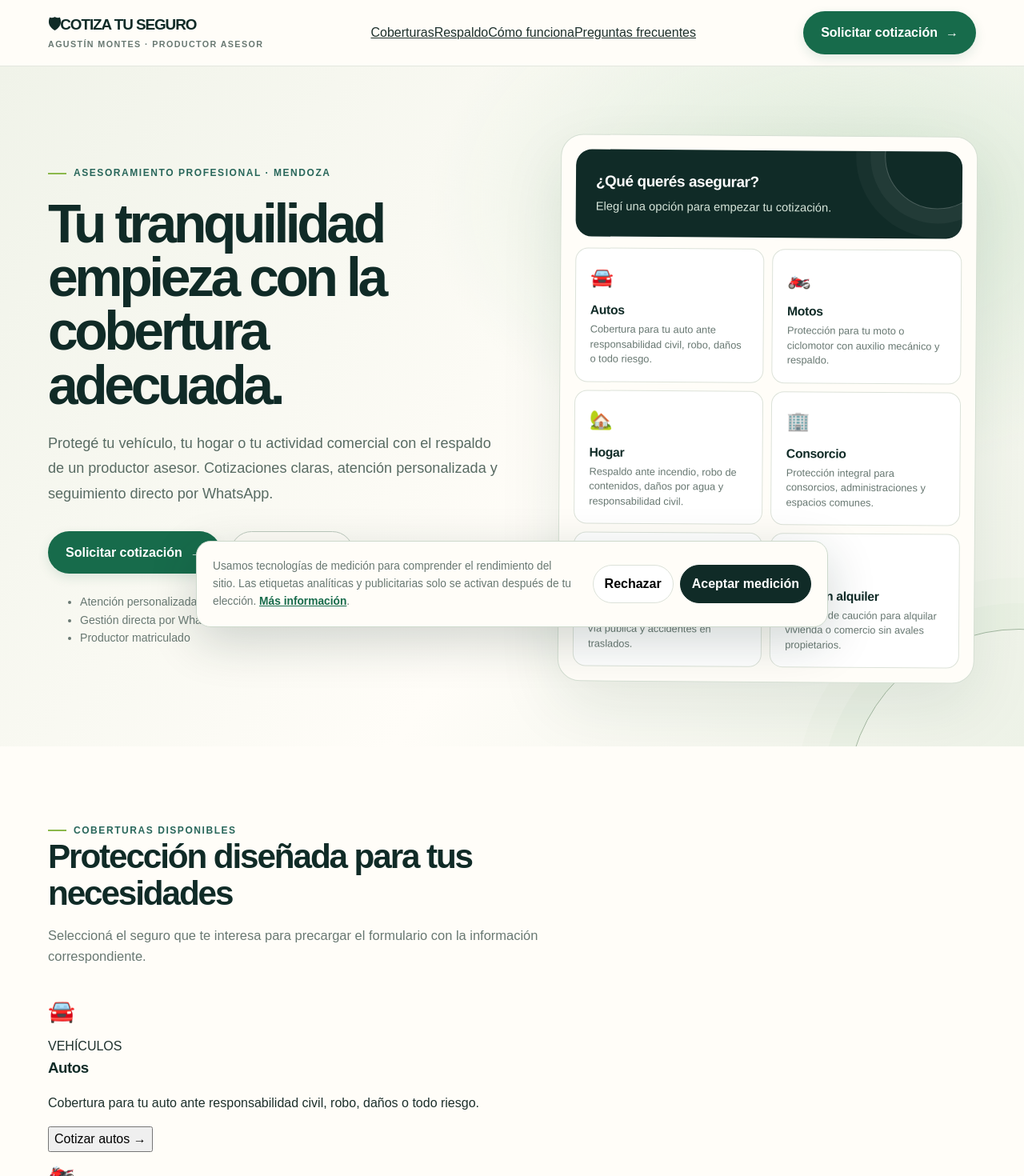
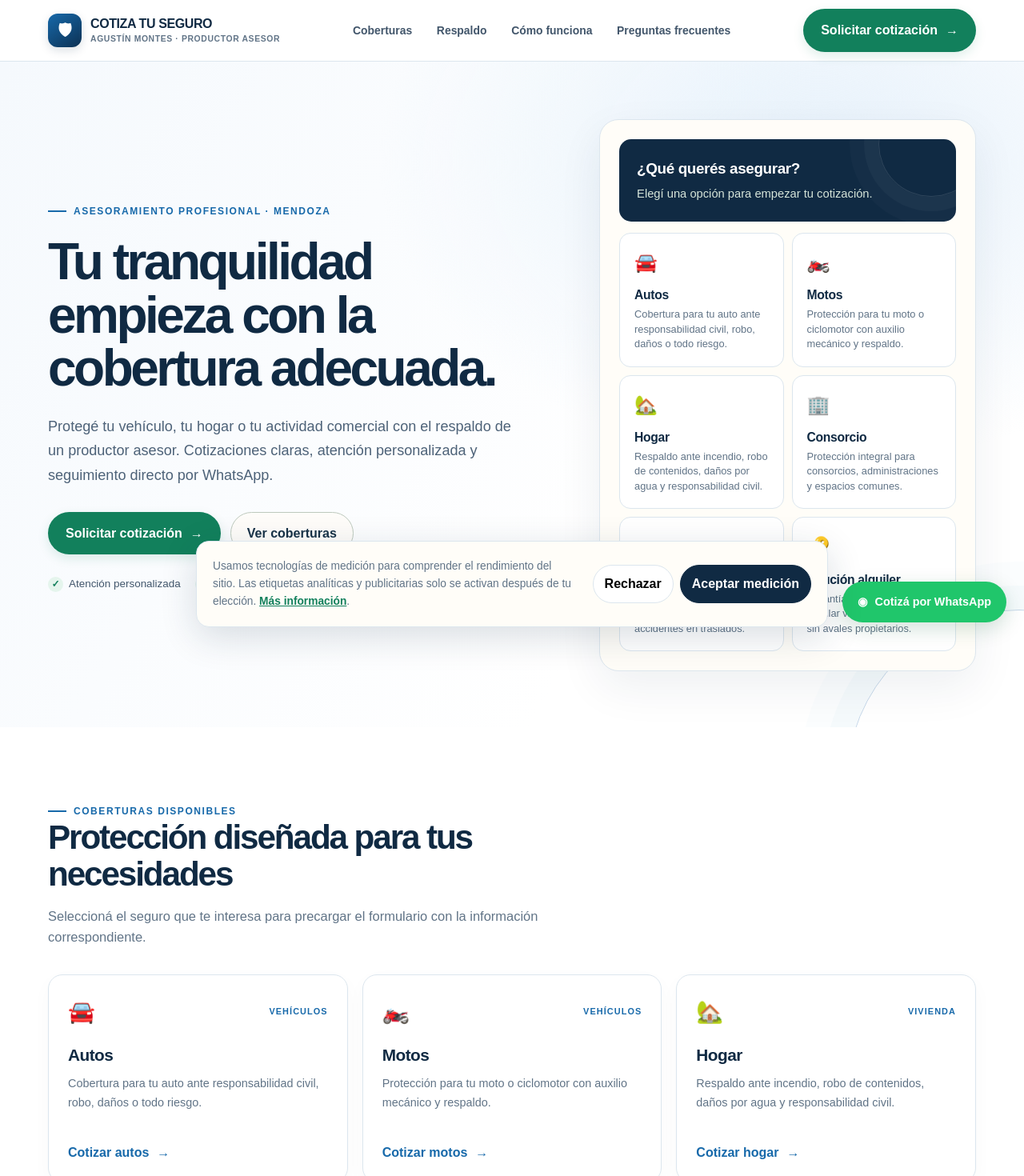
Before and after one commit to popnegro/cotizatuseguro, a Next.js app: page / in a window 1280 px wide. Shown: the top 1470 px of the page at 80% size. Built offline with nearby package versions, Linux system fonts and the light colour scheme.

Commit message:
Integrar rediseño AI Studio: app/globals.css

```diff
--- a/app/globals.css
+++ b/app/globals.css
@@ -90,3 +90,86 @@ h3{color:var(--navy);margin:0 0 8px;letter-spacing:-.025em}
 @media(prefers-reduced-motion:reduce){html{scroll-behavior:auto}*,*::before,*::after{transition:none!important;animation:none!important}}
 /* Honeypot remains in the DOM for bots but outside the visual and keyboard flow. */
 .honeypot-field{position:absolute!important;width:1px!important;height:1px!important;padding:0!important;margin:-1px!important;overflow:hidden!important;clip:rect(0,0,0,0)!important;white-space:nowrap!important;border:0!important}
+
+/* AI Studio reference alignment: blue/navy identity, compact navigation and structured coverage cards. */
+:root{--navy:#102a43;--blue:#1769aa;--sky:#eaf4fb;--ink:#183247;--muted:#617487;--paper:#f7fafc;--line:#dce6ee;--green:#12805c;--green-dark:#0d684c;--lime:#d8f36a;--white:#fff}
+body{background:#fff;color:var(--ink);font-family:Arial,Helvetica,sans-serif}
+.site-header{background:#ffffffed;border-bottom-color:#dce6ee;backdrop-filter:blur(14px)}
+.header-inner{min-height:76px;gap:24px}
+.brand{display:flex;align-items:center;gap:11px;flex-shrink:0;font-size:1rem;letter-spacing:-.025em}
+.brand-mark{display:grid;place-items:center;width:42px;height:42px;border-radius:12px;background:linear-gradient(145deg,#1769aa,#0d3153);color:#fff;font-size:1.25rem;box-shadow:0 4px 12px #102a4325}
+.brand-copy{display:block}
+.brand small{font-size:.65rem;letter-spacing:.06em;color:#617487;margin-top:4px}
+.main-nav{display:flex;align-items:center;justify-content:center;gap:clamp(14px,2.4vw,34px);flex:1}
+.main-nav a{font-size:.87rem;font-weight:750;color:#42566b;text-decoration:none;transition:color .15s}
+.main-nav a:hover{color:var(--blue)}
+.header-cta,.button{background:var(--green);box-shadow:0 5px 14px #12805c22}
+.header-cta:hover,.button:hover{background:var(--green-dark)}
+.hero{background:radial-gradient(ellipse at 80% 15%,#e6f1fb 0,transparent 38%),linear-gradient(120deg,#f5f9fd 0%,#fff 65%);padding:72px 0 70px}
+.hero:before{border-color:#c5d8e9;box-shadow:0 0 0 30px #dceaf533,0 0 0 60px #dceaf51c}
+.hero-grid{grid-template-columns:1.15fr .85fr;gap:52px}
+.eyebrow{color:#1769aa}
+.eyebrow:before{background:#1769aa}
+h1{font-size:clamp(2.65rem,5vw,4.55rem);line-height:1.04;letter-spacing:-.055em;color:#102a43}
+h2{color:#102a43}
+.lead{color:#4d6278;line-height:1.7}
+.hero-card{transform:none;border-color:#dce6ee;border-radius:24px;padding:24px;box-shadow:0 20px 55px #102a4312}
+.hero-card-top{background:#102a43;border-radius:15px;padding:22px}
+.hero-card-top:after{border-color:#ffffff20;box-shadow:0 0 0 18px #ffffff08,0 0 0 36px #ffffff05}
+.product-link{border-color:#dce6ee;border-radius:14px}
+.product-link:hover{border-color:#8db9de;background:#f5faff;box-shadow:0 8px 18px #1769aa12}
+.product-link strong{color:#102a43}
+#seguros .section-intro{margin-bottom:34px}
+.coverage-grid{display:grid;grid-template-columns:repeat(3,minmax(0,1fr));gap:18px}
+.coverage-card{display:flex;flex-direction:column;align-items:flex-start;min-height:260px;padding:24px;border:1px solid #dce6ee;border-radius:18px;background:#fff;box-shadow:0 8px 24px #102a4307;transition:transform .18s,border-color .18s,box-shadow .18s}
+.coverage-card:hover{transform:translateY(-3px);border-color:#a6c9e4;box-shadow:0 14px 28px #102a4310}
+.coverage-card-top{display:flex;align-items:center;justify-content:space-between;gap:12px;width:100%;margin-bottom:15px}
+.coverage-card .product-icon{margin:0;font-size:1.55rem}
+.coverage-category{font-size:.68rem;font-weight:900;letter-spacing:.1em;color:#1769aa}
+.coverage-card h3{font-size:1.3rem;margin-bottom:8px}
+.coverage-card p{font-size:.9rem;color:#617487;margin:0 0 22px;line-height:1.65}
+.coverage-action{display:inline-flex;align-items:center;gap:10px;margin-top:auto;padding:0;border:0;background:none;color:#1769aa;font-weight:800;cursor:pointer;text-align:left}
+.coverage-action:hover{color:#0d4777}
+.assurance-section{background:#f5f9fc;border-block:1px solid #e7eef4}
+.assurance-grid{display:grid;grid-template-columns:repeat(4,minmax(0,1fr));gap:14px}
+.assurance-card{padding:22px 18px;background:#fff;border:1px solid #dce6ee;border-radius:16px}
+.assurance-card>span{display:grid;place-items:center;width:42px;height:42px;border-radius:12px;background:#eaf4fb;font-size:1.25rem;margin-bottom:16px}
+.assurance-card h3{font-size:1rem}
+.assurance-card p{font-size:.84rem;color:#617487;line-height:1.65;margin-bottom:0}
+.trust-list{list-style:none;display:flex;flex-wrap:wrap;gap:9px 18px;padding:0;margin:26px 0 0}
+.trust-list li{font-size:.84rem;color:#42566b}
+.trust-list li:before{content:"✓";display:inline-grid;place-items:center;width:19px;height:19px;margin-right:7px;border-radius:50%;background:#e5f5ed;color:#12805c;font-size:.75rem;font-weight:900}
+.quote-layout{grid-template-columns:.78fr 1.22fr;gap:32px}
+.quote-aside{background:#102a43;border-radius:20px;top:100px}
+.quote-aside .eyebrow{color:#9dc9f0}
+.quote-aside .eyebrow:before{background:#9dc9f0}
+.quote-card{border-radius:20px;border-color:#dce6ee;box-shadow:0 12px 34px #102a4308}
+.field input,.field select{border-color:#bacbd8;border-radius:10px}
+.field input:focus,.field select:focus{border-color:#1769aa;box-shadow:0 0 0 3px #1769aa18}
+.step{border-color:#dce6ee;border-radius:16px}
+.step-number{background:#eaf4fb;color:#1769aa;border-radius:50%}
+.faq-list{gap:12px}
+.faq{padding:0;border-color:#dce6ee;border-radius:14px;background:#fff}
+.faq summary{position:relative;list-style:none;cursor:pointer;padding:19px 52px 19px 20px;color:#102a43;font-weight:800}
+.faq summary::-webkit-details-marker{display:none}
+.faq summary:after{content:"+";position:absolute;right:19px;top:50%;transform:translateY(-50%);display:grid;place-items:center;width:25px;height:25px;border-radius:50%;background:#eaf4fb;color:#1769aa;font-size:1.15rem;font-weight:500}
+.faq[open] summary:after{content:"−"}
+.faq p{padding:0 20px 20px;margin:0;color:#617487;font-size:.9rem}
+.faq a{color:#1769aa}
+.site-footer{background:#f2f6f9;border-top:1px solid #e1eaf1;color:#52677c}
+.footer-layout{display:grid;grid-template-columns:1.5fr .8fr .8fr;gap:42px;padding:48px 0 34px}
+.footer-about p{max-width:380px;font-size:.86rem;line-height:1.7}
+.footer-about .ssn-note{font-size:.76rem;color:#718397}
+.footer-column{display:flex;flex-direction:column;align-items:flex-start;gap:10px;font-size:.85rem}
+.footer-column strong{color:#102a43;margin-bottom:4px}
+.footer-column a{text-decoration:none;color:#52677c}
+.footer-column a:hover{color:#1769aa}
+.footer-bottom{display:flex;justify-content:space-between;gap:16px;flex-wrap:wrap;padding:20px 0;border-top:1px solid #dce6ee;font-size:.78rem}
+.footer-bottom a{color:#52677c}
+.floating-whatsapp{position:fixed;z-index:18;right:22px;bottom:22px;display:inline-flex;align-items:center;gap:9px;padding:14px 19px;border-radius:999px;background:#20c66b;color:#fff;text-decoration:none;font-size:.9rem;font-weight:800;box-shadow:0 8px 26px #0b5e322e;transition:transform .15s,background .15s}
+.floating-whatsapp:hover{background:#17ad59;transform:translateY(-2px)}
+.consent-banner{border-color:#dce6ee;border-radius:16px;box-shadow:0 12px 45px #102a4328}
+.consent-actions .accept{background:#102a43;border-color:#102a43}
+@media(max-width:1080px){.main-nav{gap:14px}.main-nav a{font-size:.78rem}.header-inner{gap:14px}.brand{font-size:.9rem}.brand-mark{width:38px;height:38px}.coverage-grid{grid-template-columns:repeat(2,minmax(0,1fr))}.assurance-grid{grid-template-columns:repeat(2,minmax(0,1fr))}}
+@media(max-width:900px){.main-nav{display:none}.header-inner{min-height:72px}.hero{padding:54px 0}.hero-grid{grid-template-columns:1fr;gap:30px}.hero-card{max-width:640px}.quote-layout{grid-template-columns:1fr;gap:22px}.quote-aside{position:static}.footer-layout{grid-template-columns:1fr 1fr}.footer-about{grid-column:1/-1}}
+@media(max-width:560px){.container{width:calc(100% - 28px)}.brand{font-size:.86rem}.brand small{font-size:.56rem}.brand-mark{width:35px;height:35px}.header-cta{padding:10px 12px;font-size:.75rem}.hero{padding:42px 0 48px}.hero-grid{gap:24px}h1{font-size:clamp(2.45rem,12.4vw,3.55rem)}.hero-card{padding:14px}.hero-card-top{padding:18px}.product-grid{gap:8px}.product-link{padding:13px}.product-link span:last-child{font-size:.75rem}.coverage-grid,.assurance-grid{grid-template-columns:1fr}.coverage-card{min-height:0;padding:20px}.section{padding:54px 0}.quote-card,.quote-aside{padding:20px}.footer-layout{grid-template-columns:1fr;gap:28px;padding:34px 0}.footer-about{grid-column:auto}.floating-whatsapp{right:12px;bottom:12px;padding:12px 15px;font-size:.82rem}.consent-banner{left:10px;right:10px;bottom:76px;padding:16px}.consent-actions{flex-direction:row}.consent-actions button{flex:1;padding:9px 10px;font-size:.8rem}}
```
